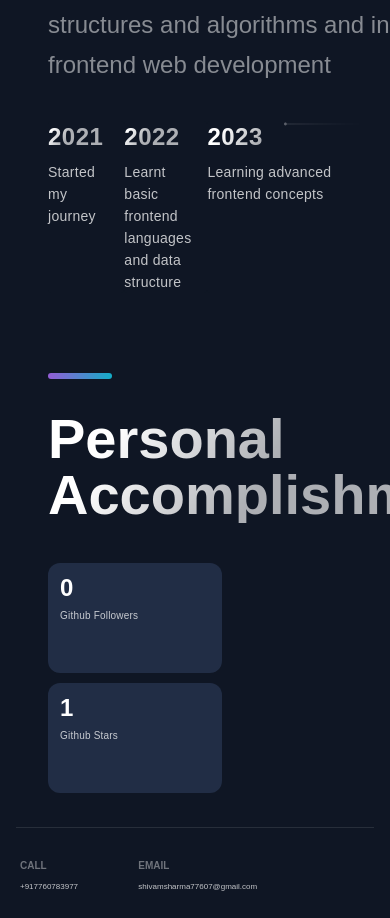
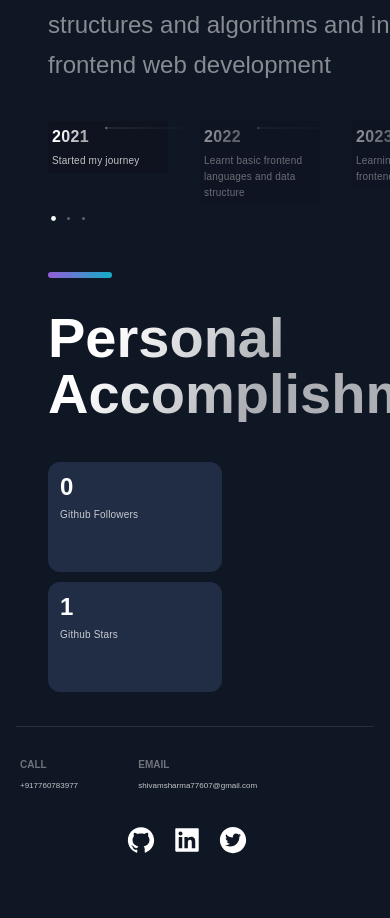
Before and after one commit to Shivam-Sharma-1/Simple-Portfolio-Website, a Next.js app: page / in a window 390 px wide. Shown: the part 4409-5327 px from the top of the page. Built offline with nearby package versions, Linux system fonts and the light colour scheme.

Commit message:
feat: add responsiveness to timeline section

```diff
--- a/src/components/TimeLine/TimeLineStyles.js
+++ b/src/components/TimeLine/TimeLineStyles.js
@@ -17,6 +17,15 @@ export const CarouselContainer = styled.ul`
     &::-webkit-scrollbar {
         display: none;
     }
+
+    @media ${props => props.theme.breakpoints.sm} {
+        overflow-x: scroll;
+        -webkit-overflow-scrolling: touch;
+        scroll-snap-type: x mandatory;
+        touch-action: pan-x;
+        justify-content: initial;
+        margin-bottom: 8px;
+    }
 `
 
 export const CarouselMobileScrollNode = styled.div`
@@ -30,6 +39,25 @@ export const CarouselItem = styled.div`
     background: #0F1624;
     border-radius: 3px;
     max-width: 196px;
+
+    @media ${props => props.theme.breakpoints.md} {
+        max-width: 124px;
+    }
+
+    @media ${props => props.theme.breakpoints.sm} {
+        margin-left: 32px;
+        min-width: 120px;
+        background: #0E131F;
+        padding: 4px;
+        align-content: start;
+        scroll-snap-align: start;
+        border-radius: 3px;
+        overflow: visible;
+        position: relative;
+        height: fit-content;
+
+        ${(props) => props.active === props.index ? `opacity: 1` : `opacity: 0.5`};
+    }
 `
 
 export const CarouselItemTitle = styled.h4`
@@ -43,12 +71,29 @@ export const CarouselItemTitle = styled.h4`
     -webkit-background-clip: text;
     -webkit-text-fill-color: transparent;
     margin-bottom: 8px;
+
+    @media ${props => props.theme.breakpoints.md} {
+        font-size: 20px;
+        line-height: 28px;
+        margin-bottom: 4px;
+    }
+
+    @media ${props => props.theme.breakpoints.sm} {
+        font-size: 16px;
+        line-height: 24px;
+    }
 `
 
 export const CarouselItemImg = styled.svg`
     margin-left: 21px;
     -webkit-mask-image: linear-gradient(to right, rgba(0,0,0,1), rgba(0,0,0,0));
     width: 100%;
+
+    @media ${props => props.theme.breakpoints.sm} {
+        -webkit-mask-image: none;
+        margin-left: 16px;
+        overflow: visible;
+    }
 `
 
 export const CarouselItemText = styled.p`
@@ -57,12 +102,30 @@ export const CarouselItemText = styled.p`
     letter-spacing: 0.02em;
     color: rgba(255, 255, 255, 0.75);
     padding-right: 16px;
+
+    @media ${props => props.theme.breakpoints.md} {
+        font-size: 12px;
+        line-height: 18px;
+        padding-right: 32px;
+    }
+
+    @media ${props => props.theme.breakpoints.sm} {
+        font-size: 10px;
+        line-height: 16px;
+        padding-right: 0;
+    }
 `
 
 export const CarouselButtons = styled.div`
     width: 288px;
     display: none;
     visibility: hidden;
+
+    @media ${props => props.theme.breakpoints.sm} {
+        display: flex;
+        visibility: visible;
+        margin-bottom: 48px;
+    }
 `
 
 export const CarouselButton = styled.button`
```
